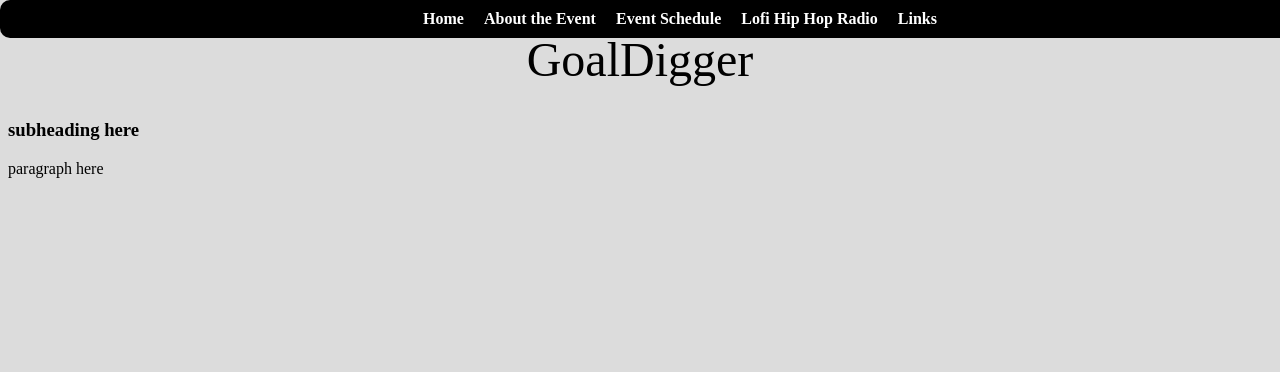
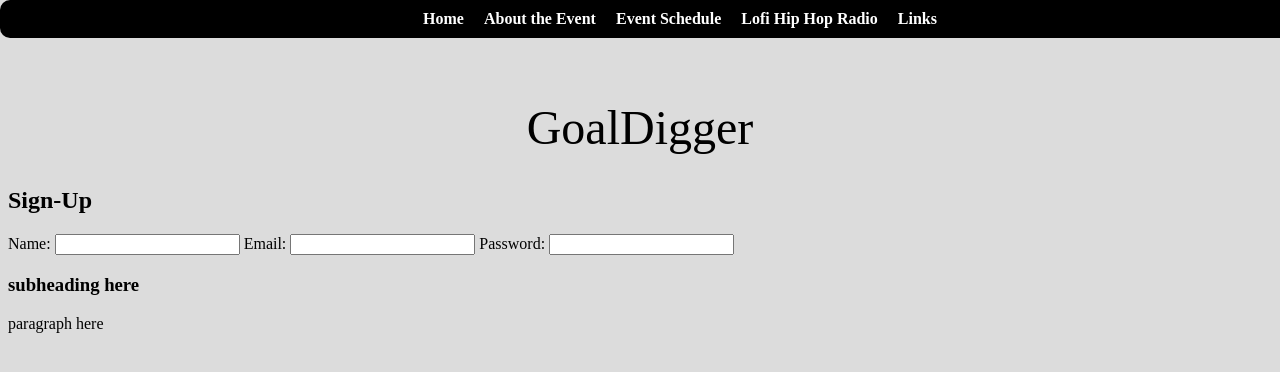
Before and after one commit to stephmuna/GoalDigger, a plain HTML site: page frontend/index.html in a window 1280 px wide. Drawn offline with Linux system fonts and the light colour scheme.

Commit message:
added form to sign up

```diff
--- a/frontend/index.html
+++ b/frontend/index.html
@@ -22,6 +22,29 @@
 
     <h1>GoalDigger</h1>
 
+
+    <h2>Sign-Up</h2>
+    <form-id = "signup">
+
+        <label for = "name">
+            Name:
+        </label>
+        <input type = "text" id = "name">
+
+        <label for = "email">
+            Email:
+        </label>
+        <input type = "text" id = "email">
+
+        <label for = "password">
+            Password:
+        </label>
+        <input type = "text" id = "password">
+
+    </form-id>
+
+    <script src = "script.js"></script> <!--connects the sign up form to the script in javascript and stores value-->
+
     <h3>subheading here</h3>
     <p>paragraph here</p>
 
--- a/frontend/styles.css
+++ b/frontend/styles.css
@@ -6,6 +6,7 @@ body{
 }
 
 h1{
+    margin-top: 100px;
     text-align: center;
     font-size: xxx-large;
     font-weight: 400;
```
Also changed, not shown: frontend/functionality.js (deleted), frontend/script.js (added).
